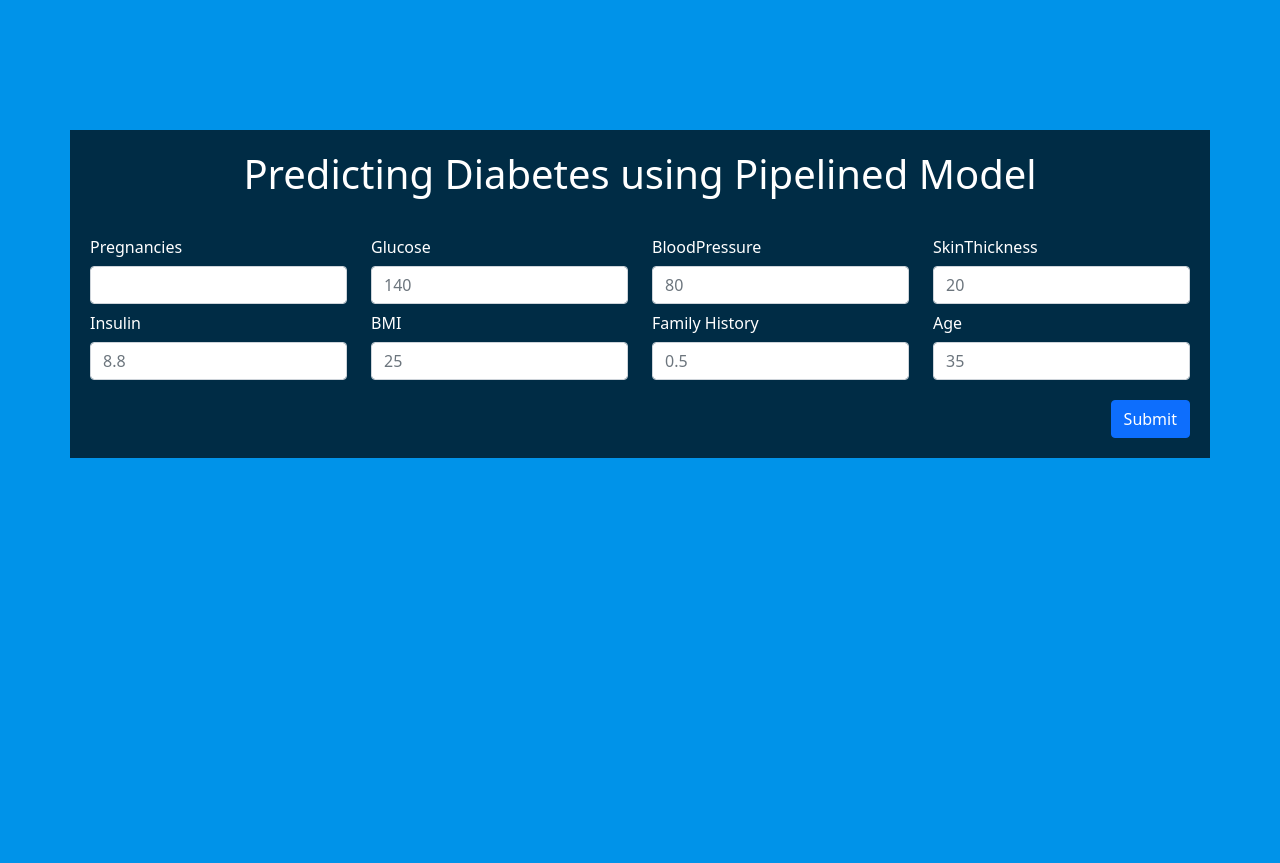
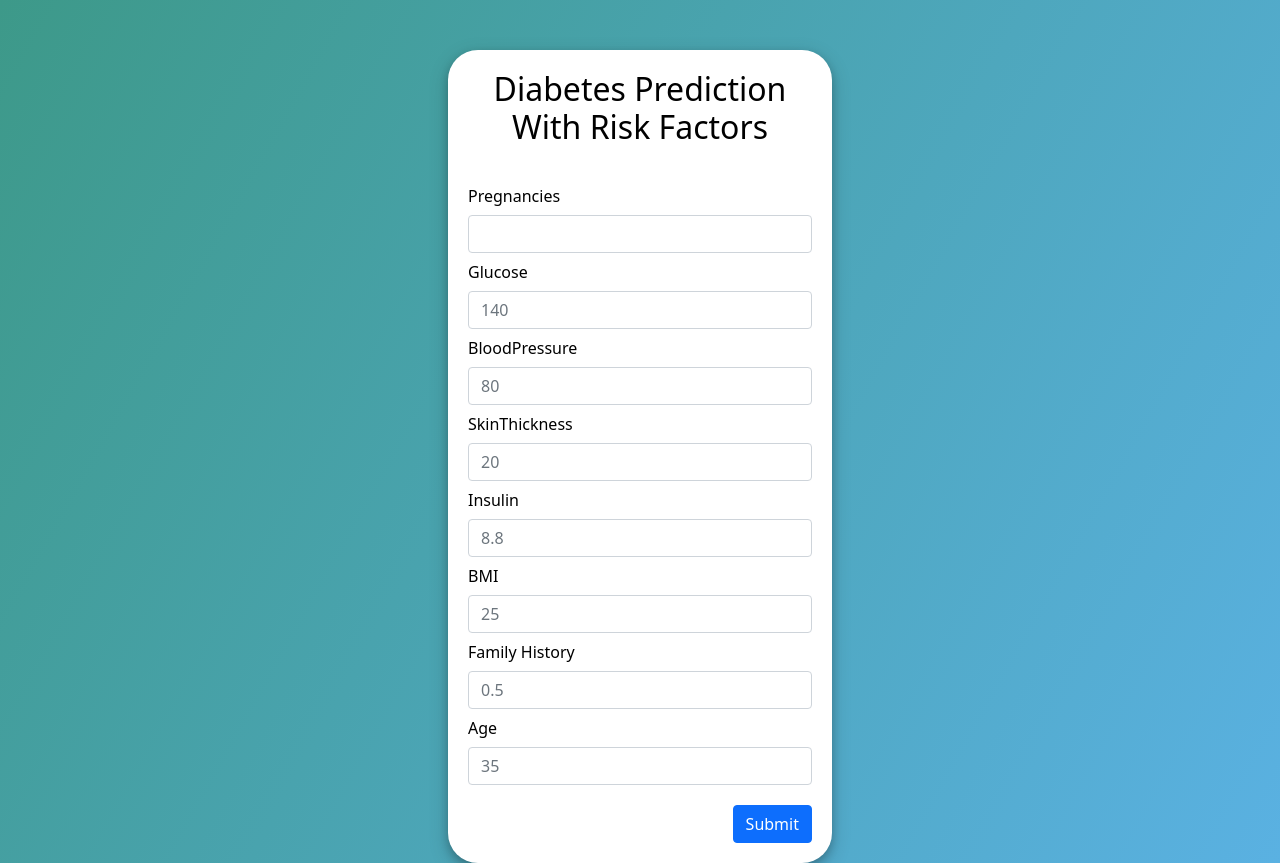
Before and after one commit to ayushgoswamiabr/Diabetes-Prediction, a Flask app: page / in a window 1280 px wide. Before the commit the page ends 458 px from the top, so only its background shows below. Run offline with Flask 2, Linux system fonts and the light colour scheme; parts of the project's set-up code (start-up, migrations or seed data) failed here and were passed over.

Commit message:
Changed Design

```diff
--- a/app.py
+++ b/app.py
@@ -30,4 +30,4 @@ def predict():
     return render_template('submit.html', prediction_text=res_val,glucose=input_features[1],age=input_features[7],bloodpressure=input_features[2],skinthickness=input_features[3],insulin=input_features[4],bmi=input_features[5],diabetespedigreefunction=input_features[6],pregnencies=input_features[0])
 
 if __name__ == "__main__":
-    app.run(debug=True)
+    app.run()
--- a/templates/index.html
+++ b/templates/index.html
@@ -15,11 +15,14 @@
       }
       h1,
       .texte {
-        color: white;
+        color: #000;
+      }
+      h1 {
+        font-size: 2rem;
       }
       @media only screen and (min-width: 1000px) {
         body {
-          background-color: #0093e9;
+          background: linear-gradient(119.36deg, #3d9989 0%, #5ab1e2 100%);
           background-size: 100%;
           background-repeat: no-repeat;
           margin: 0px;
@@ -36,20 +39,25 @@
     <div
       class="container"
       style="
-        background-color: rgba(0, 0, 0, 0.7);
-        margin-top: 130px;
+        background-color: #fff;
+        margin-top: 50px;
         padding: 20px;
+        width: 30%;
+        border-radius: 30px;
+        box-shadow: 0 4px 8px 0 rgba(0, 0, 0, 0.2),
+          0 6px 20px 0 rgba(0, 0, 0, 0.19);
+        color: #000;
       "
     >
-      <div class="row">
-        <div class="col-12">
+      <div class="form-row">
+        <div class="">
           <h1 style="text-align: center; margin-bottom: 30px">
-            Predicting Diabetes using Pipelined Model
+            Diabetes Prediction With Risk Factors
           </h1>
         </div>
         <form action="{{ url_for('predict')}}" method="post">
-          <div class="row">
-            <div class="form-group col-lg-3 col-sm-12">
+          <div class="form-row">
+            <div class="form-group col-lg-12 col-sm-12">
               <label class="col-12 col-form-label texte">Pregnancies</label>
               <div class="col-12">
                 <input
@@ -61,7 +69,7 @@
               </div>
             </div>
 
-            <div class="form-group col-lg-3 col-sm-12">
+            <div class="form-group col-lg-12 col-sm-12">
               <label class="col-12 col-form-label texte">Glucose</label>
               <div class="col-12">
                 <input
@@ -74,7 +82,7 @@
               </div>
             </div>
 
-            <div class="form-group col-lg-3 col-sm-12">
+            <div class="form-group col-lg-12 col-sm-12">
               <label class="col-12 col-form-label texte">BloodPressure</label>
               <div class="col-12">
                 <input
@@ -87,7 +95,7 @@
               </div>
             </div>
 
-            <div class="form-group col-lg-3 col-sm-12">
+            <div class="form-group col-lg-12 col-sm-12">
               <label class="col-12 col-form-label texte">SkinThickness</label>
               <div class="col-12">
                 <input
@@ -100,7 +108,7 @@
               </div>
             </div>
 
-            <div class="form-group col-lg-3 col-sm-12">
+            <div class="form-group col-lg-12 col-sm-12">
               <label class="col-12 col-form-label texte">Insulin</label>
               <div class="col-12">
                 <input
@@ -113,7 +121,7 @@
               </div>
             </div>
 
-            <div class="form-group col-lg-3 col-sm-12">
+            <div class="form-group col-lg-12 col-sm-12">
               <label class="col-12 col-form-label texte">BMI</label>
               <div class="col-12">
                 <input
@@ -126,7 +134,7 @@
               </div>
             </div>
 
-            <div class="form-group col-lg-3 col-sm-12">
+            <div class="form-group col-lg-12 col-sm-12">
               <label class="col-12 col-form-label texte">Family History</label>
               <div class="col-12">
                 <input
@@ -139,7 +147,7 @@
               </div>
             </div>
 
-            <div class="form-group col-lg-3 col-sm-12">
+            <div class="form-group col-lg-12 col-sm-12">
               <label class="col-12 col-form-label texte">Age</label>
               <div class="col-12">
                 <input
```
Also changed, not shown: templates/submit.html (+26 -19 lines).
